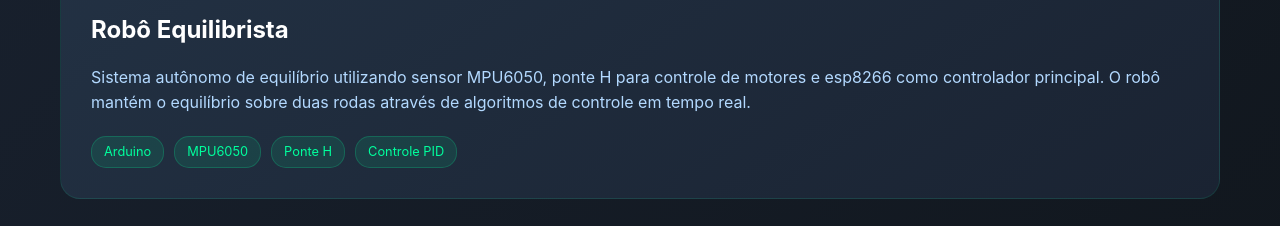
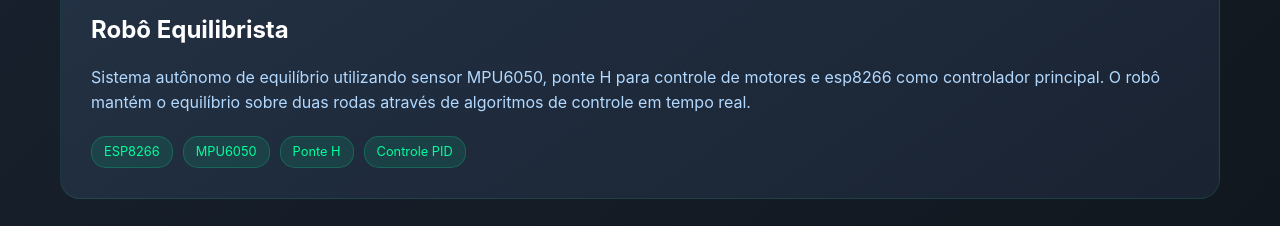
Before and after one commit to cawzkf/mmr, a plain HTML site: page index.html in a window 1280 px wide. Shown: the part 2580-2806 px from the top of the page. Drawn offline with nearby package versions, Linux system fonts and the light colour scheme; a script that the page names is missing.

Commit message:
fix: ajuste em texto

```diff
--- a/index.html
+++ b/index.html
@@ -155,7 +155,7 @@
                         <h3>Robô Equilibrista</h3>
                         <p>Sistema autônomo de equilíbrio utilizando sensor MPU6050, ponte H para controle de motores e esp8266 como controlador principal. O robô mantém o equilíbrio sobre duas rodas através de algoritmos de controle em tempo real.</p>
                         <div class="project-tech">
-                            <span>Arduino</span>
+                            <span>ESP8266</span>
                             <span>MPU6050</span>
                             <span>Ponte H</span>
                             <span>Controle PID</span>
```
Also changed, not shown: prototipo1.jpeg (added).
